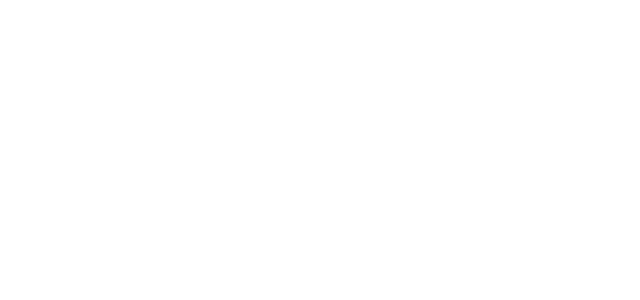
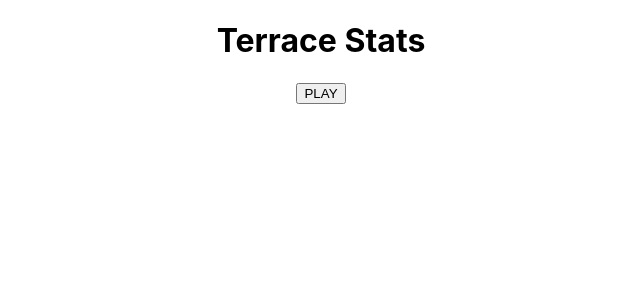
Before and after one commit to danjcooper/Obsidian, a React (Create React App) app: page / in a window 1280 px wide. Shown: the top 300 px of the page, without its empty margins (319-959 px from the left). Built offline with nearby package versions, Linux system fonts and the light colour scheme.

Commit message:
start homepage

```diff
--- a/src/App.tsx
+++ b/src/App.tsx
@@ -1,8 +1,13 @@
 import React from 'react';
 import './App.css';
+import { Homepage } from './Pages';
 
 function App() {
-  return <div className='App'></div>;
+  return (
+    <div className='App'>
+      <Homepage />
+    </div>
+  );
 }
 
 export default App;
--- /dev/null
+++ b/src/Pages/Homepage/index.tsx
@@ -0,0 +1,18 @@
+import React from 'react';
+
+const Homepage = () => {
+  const handleClick = () => {
+    console.log('hi');
+  };
+
+  return (
+    <div>
+      <h1>Terrace Stats</h1>
+      <button onClick={handleClick} type='button'>
+        PLAY
+      </button>
+    </div>
+  );
+};
+
+export default Homepage;
--- /dev/null
+++ b/src/Pages/index.ts
@@ -0,0 +1 @@
+export { default as Homepage } from './Homepage';
```
